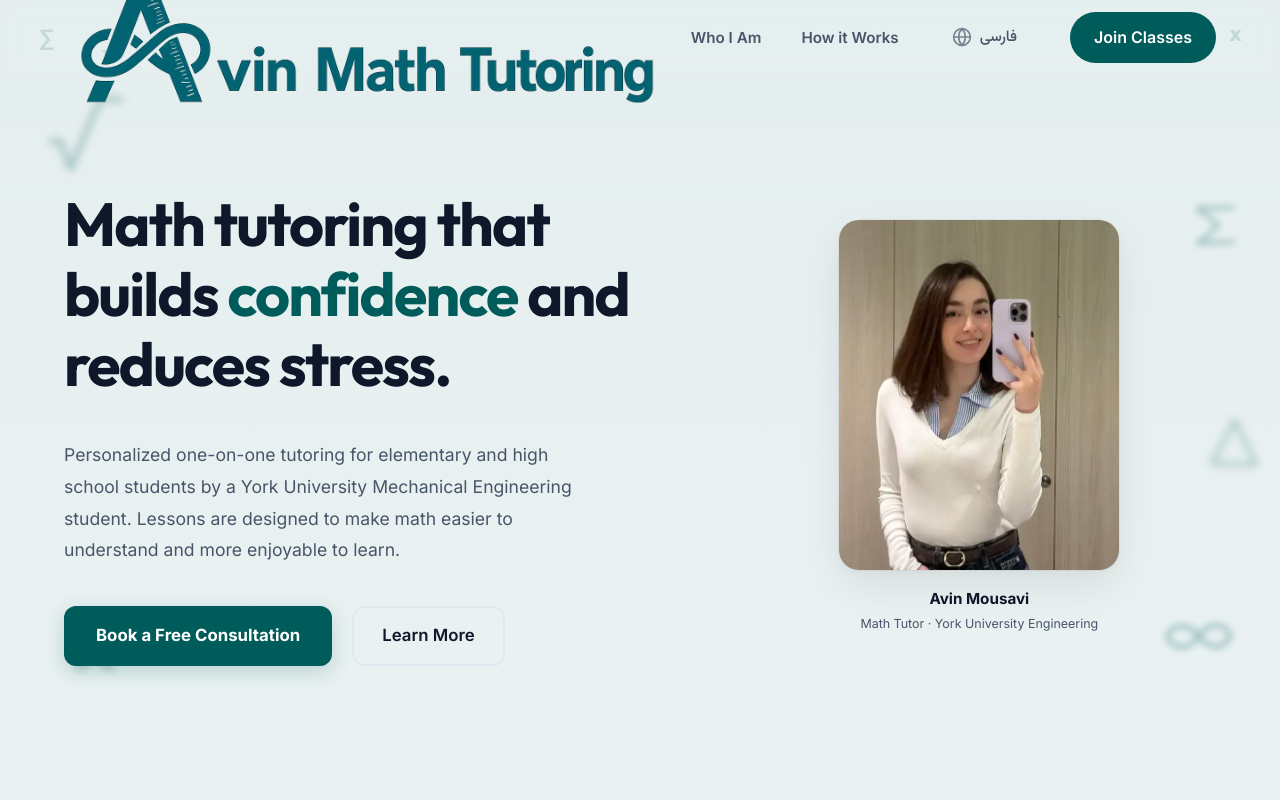
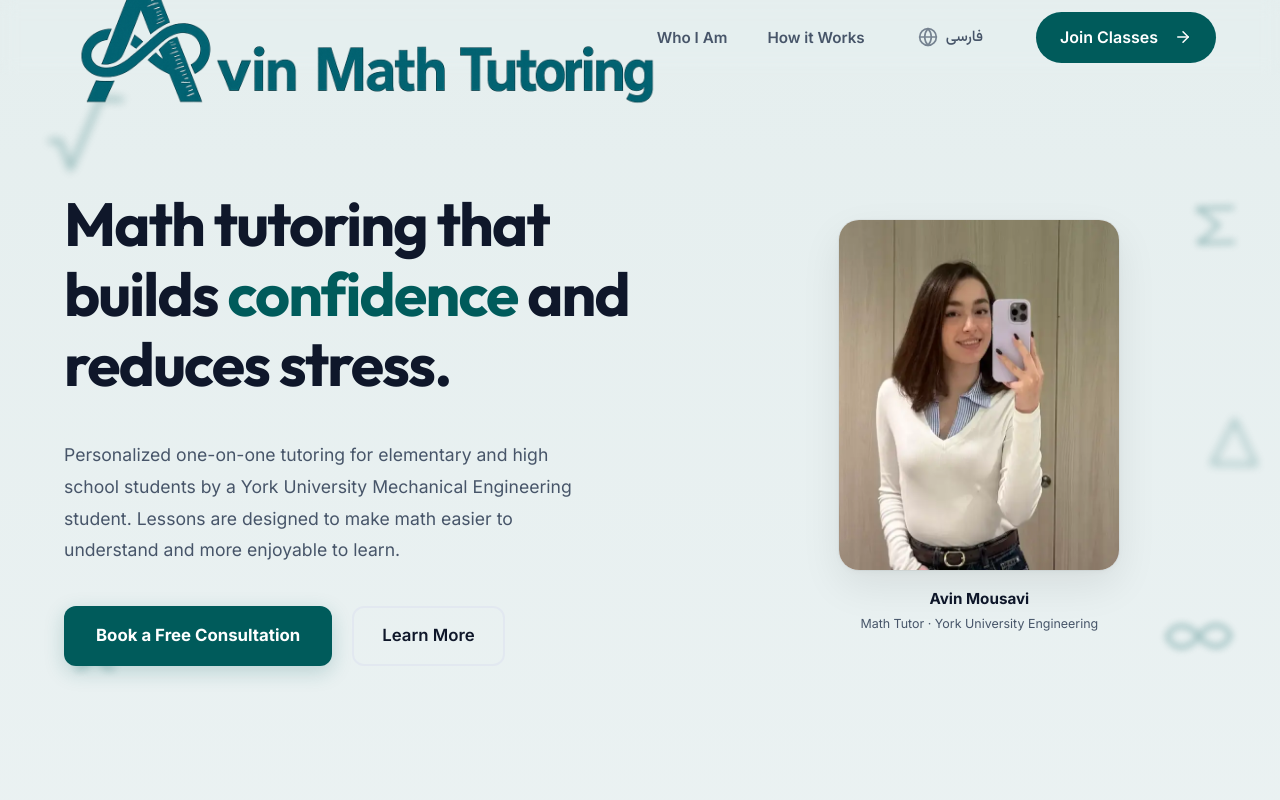
Before and after one commit to parsaabbasian/Math_Tutoring, a Next.js app: page / in a window 1280 px wide. Shown: the top 800 px of the page. Built offline with nearby package versions, Linux system fonts and the light colour scheme.

Commit message:
Sync header symbols with background SVGs and add icon to Join button

```diff
--- a/src/app/components/Header.tsx
+++ b/src/app/components/Header.tsx
@@ -17,10 +17,30 @@ export default function Header() {
     <header className={styles.header}>
       {/* Decorative Symbols for Header Background */}
       <div className={styles.headerDecor}>
-        <span className={styles.decorSymbol}>∑</span>
-        <span className={styles.decorSymbol}>√</span>
-        <span className={styles.decorSymbol}>x</span>
-        <span className={styles.decorSymbol}>∞</span>
+        {/* Sigma */}
+        <div className={styles.decorSymbol}>
+          <svg viewBox="0 0 24 24" fill="none" stroke="currentColor" strokeWidth="1.2" strokeLinecap="round" strokeLinejoin="round">
+            <path d="M18 6H6l7 6-7 6h12" /><path d="M6 6v1M6 17v1" />
+          </svg>
+        </div>
+        {/* Square Root */}
+        <div className={styles.decorSymbol}>
+          <svg viewBox="0 0 24 24" fill="none" stroke="currentColor" strokeWidth="1.2" strokeLinecap="round" strokeLinejoin="round">
+            <path d="M3 14.5h2.5l3 7L15.5 3H21" />
+          </svg>
+        </div>
+        {/* Algebra x */}
+        <div className={styles.decorSymbol}>
+          <svg viewBox="0 0 24 24" fill="none" stroke="currentColor" strokeWidth="1.2" strokeLinecap="round" strokeLinejoin="round">
+            <path d="M8 8c0 0 3 4 3 8 0 4-3 4-3 4M16 8c0 0-3 4-3 8 0 4 3 4 3 4" />
+          </svg>
+        </div>
+        {/* Infinity */}
+        <div className={styles.decorSymbol}>
+          <svg viewBox="0 0 24 24" fill="none" stroke="currentColor" strokeWidth="1.2" strokeLinecap="round" strokeLinejoin="round">
+            <path d="M7 9c-3 0-4 3-4 3s1 3 4 3 5-3 5-3 2-3 5-3 4 3 4 3-1 3-4 3-5-3-5-3-2-3-5-3z" />
+          </svg>
+        </div>
       </div>
 
       <div className={`${styles.containerWide} ${styles.headerContent}`}>
@@ -54,7 +74,13 @@ export default function Header() {
           <div className={styles.switcherWrapper}>
             <LanguageSwitcher />
           </div>
-          <Link href="/#join" className="btn-primary" onClick={() => setIsMenuOpen(false)}>{t.join}</Link>
+          <Link href="/#join" className="btn-primary" onClick={() => setIsMenuOpen(false)}>
+            {t.join}
+            <svg width="18" height="18" viewBox="0 0 24 24" fill="none" stroke="currentColor" strokeWidth="2" strokeLinecap="round" strokeLinejoin="round" style={{ marginLeft: '8px' }}>
+              <line x1="5" y1="12" x2="19" y2="12"></line>
+              <polyline points="12 5 19 12 12 19"></polyline>
+            </svg>
+          </Link>
         </nav>
       </div>
     </header>
```
